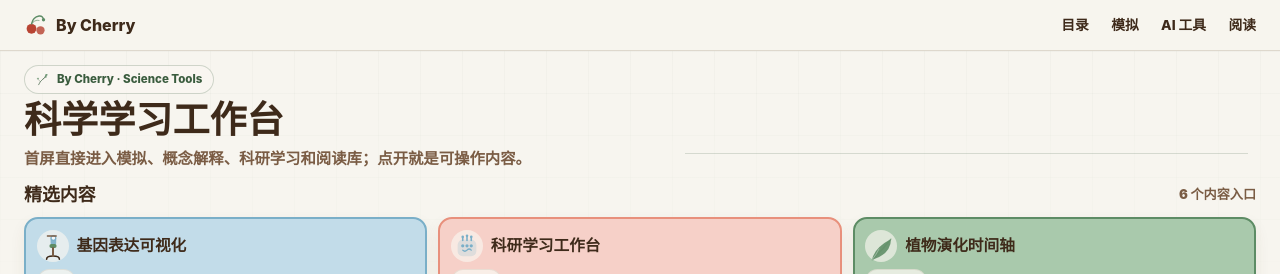
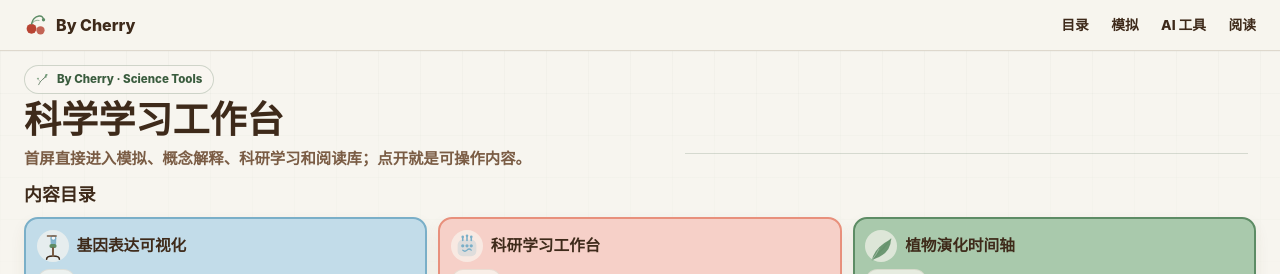
Before and after one commit to liruirui321/Bycherry, a React (Vite) app: page / in a window 1280 px wide. Shown: the top 274 px of the page. Built offline with nearby package versions, Linux system fonts and the light colour scheme.

Commit message:
Simplify homepage directory heading

```diff
--- a/scripts/verify-content-integrity.mjs
+++ b/scripts/verify-content-integrity.mjs
@@ -199,13 +199,13 @@ function verifyWorkCardActions() {
   expect(!worksSource.includes("科研助手 Prompt Kit"), "Visible work card title must not use the old Prompt Kit naming.");
   expect(heroSource.includes('id="works"') && heroSource.includes('aria-label="内容目录"'), "Hero must own the #works anchor and all-module directory.");
   expect(heroSource.includes("hero-entry-row") && !heroSource.includes("hero-work-open"), "Hero module entries must stay as compact clickable entries without repeated open pills.");
-  expect(heroSource.includes("hero-layout") && heroSource.includes("hero-featured-panel") && heroSource.includes("精选内容"), "Hero must use a first-screen brand panel plus featured content cards.");
+  expect(heroSource.includes("hero-layout") && heroSource.includes("hero-featured-panel") && heroSource.includes("内容目录") && !heroSource.includes("精选内容"), "Hero must use a direct first-screen content directory rather than a featured-summary label.");
   expect(heroSource.includes("hero-entry-desc") && heroSource.includes("-webkit-line-clamp: 2"), "Hero featured cards must show compact clamped module descriptions without becoming long pages.");
   expect(heroSource.includes('className="hero-entry-grid"') && heroSource.includes('gridTemplateColumns: "repeat(3, minmax(0, 1fr))"') && heroSource.includes('gridAutoRows: "minmax(154px, auto)"'), "Homepage module entries must render as a three-column first-screen featured directory, not repeated sections.");
   expect(heroSource.includes("border: `2px solid ${entry.border}`") && heroSource.includes("minHeight: 154") && !heroSource.includes("minHeight: 230") && !heroSource.includes("minHeight: 260"), "Homepage module entries must stay as compact featured cards instead of long sticky-note panels.");
   expect(!heroSource.includes('gridRow: entry.featuredImage ? "span 2" : undefined') && heroSource.includes('height: 72'), "Homepage plant evolution entry must stay compact and avoid a two-row sticky-note card.");
   expect(!/\.hero-entry-row\s*\{[\s\S]{0,260}width:\s*100%\s*!important/.test(heroSource), "Mobile homepage entries must not become full-width long boxes.");
-  expect(!heroSource.includes("hero-count") && !heroSource.includes("homeWorkStatus") && !heroSource.includes("hero-work-status"), "Homepage first-screen directory must not add duplicate count or status labels beside each entry.");
+  expect(!heroSource.includes("hero-count") && !heroSource.includes("homeWorkStatus") && !heroSource.includes("hero-work-status") && !heroSource.includes("个内容入口"), "Homepage first-screen directory must not add duplicate count or status labels.");
   expect(!heroSource.includes('import { notes } from "./Notes"') && !heroSource.includes('import { essays } from "./ResearchEssays"'), "Homepage first screen must not import article data just to create another entry group.");
   expect(!heroSource.includes("hero-reading-library") && !heroSource.includes("阅读库 ·") && heroSource.includes('href: "/reading"'), "Homepage may include one compact reading-library directory row, but not a separate repeated reading block.");
   expect(!heroSource.includes("hero-article-row") && !heroSource.includes("articleLinks.map((article)") && !heroSource.includes("const firstArticle = articleLinks[0]"), "Homepage must not expand article entries or jump to the first article.");
--- a/src/app/components/Hero.tsx
+++ b/src/app/components/Hero.tsx
@@ -166,8 +166,7 @@ export function Hero() {
 
           <div className="hero-featured-panel" style={{ minWidth: 0, display: "grid", gap: "0.74rem" }}>
             <div style={{ display: "flex", alignItems: "center", justifyContent: "space-between", gap: "0.8rem", flexWrap: "wrap" }}>
-              <h2 style={{ margin: 0, color: "var(--cherry-warm-brown)", fontSize: "1.12rem", lineHeight: 1.2, fontWeight: 950 }}>精选内容</h2>
-              <span style={{ color: "var(--cherry-warm-mid)", fontSize: "0.82rem", fontWeight: 950 }}>{entries.length} 个内容入口</span>
+              <h2 style={{ margin: 0, color: "var(--cherry-warm-brown)", fontSize: "1.12rem", lineHeight: 1.2, fontWeight: 950 }}>内容目录</h2>
             </div>
             <nav id="works" className="hero-entry-grid" aria-label="内容目录" style={{ display: "grid", gridTemplateColumns: "repeat(3, minmax(0, 1fr))", gridAutoRows: "minmax(154px, auto)", gap: "0.68rem", minWidth: 0, maxWidth: "100%", boxSizing: "border-box" }}>
               {entries.map((entry) => (
```
